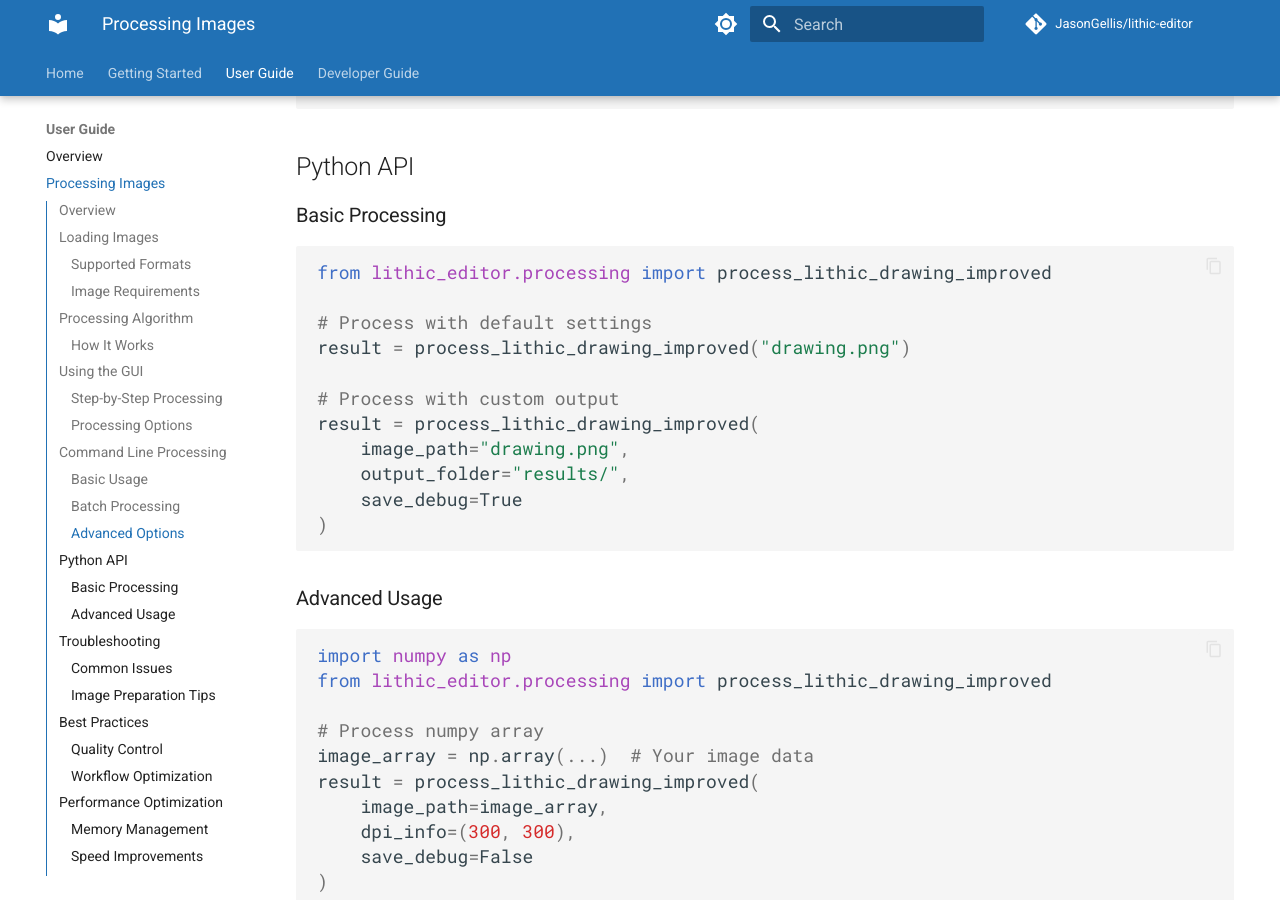
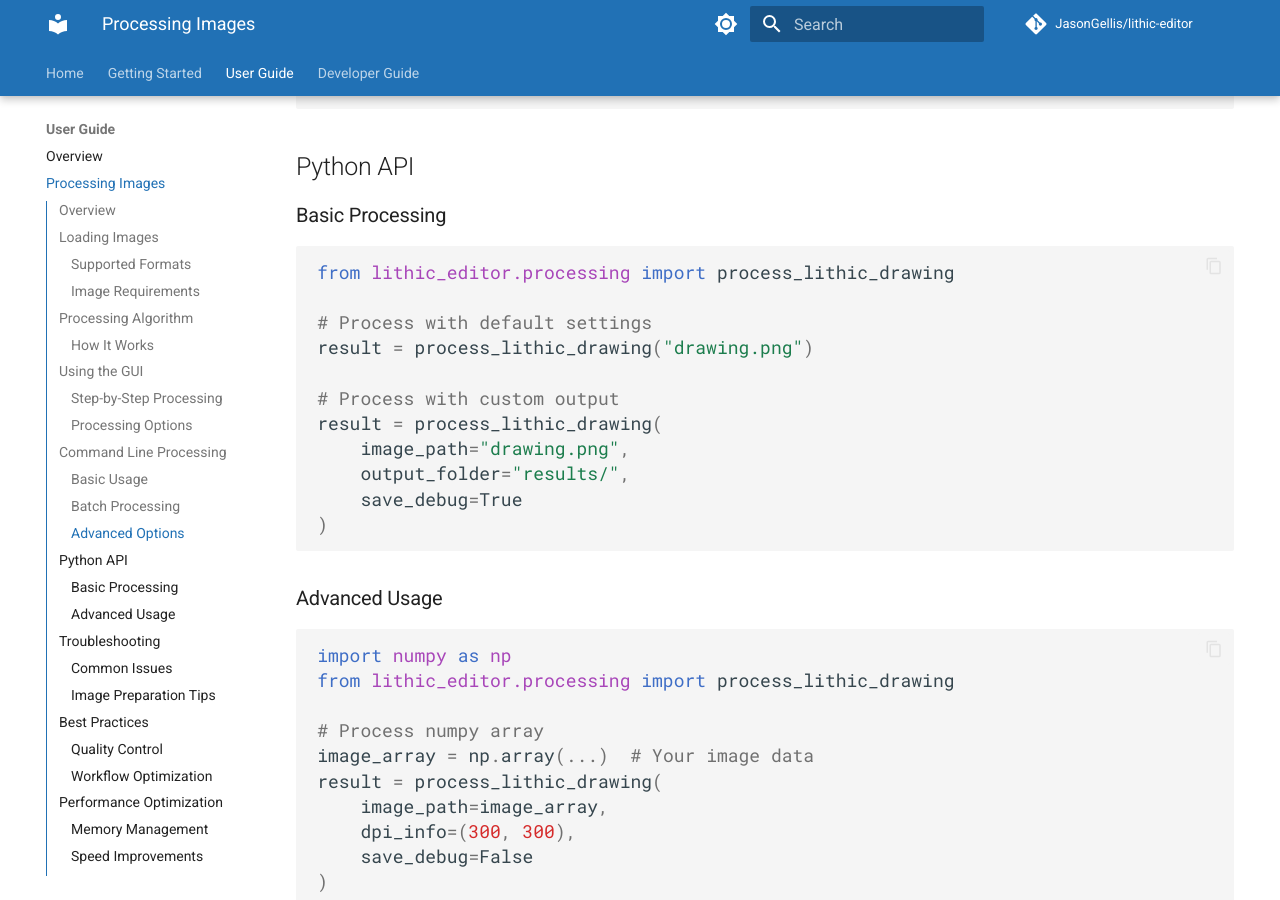
Before and after one commit to JasonGellis/lithic-editor, an MkDocs documentation site: the page built from docs/user-guide/processing.md, in a window 1280 px wide and 900 px high, scrolled down 3242 px. Built offline with MkDocs 1.6.1 and Material for MkDocs 9.7.7, drawn with Linux system fonts in a browser that asks for light colours; comment, search, counter and statistics services are not loaded; the version menu is left out; some of the changed text lies outside the part shown.

````diff
--- a/docs/user-guide/processing.md
+++ b/docs/user-guide/processing.md
@@ -131,13 +131,13 @@ lithic-editor process image.png \
 ### Basic Processing
 
 ```python
-from lithic_editor.processing import process_lithic_drawing_improved
+from lithic_editor.processing import process_lithic_drawing
 
 # Process with default settings
-result = process_lithic_drawing_improved("drawing.png")
+result = process_lithic_drawing("drawing.png")
 
 # Process with custom output
-result = process_lithic_drawing_improved(
+result = process_lithic_drawing(
     image_path="drawing.png",
     output_folder="results/",
     save_debug=True
@@ -148,11 +148,11 @@ result = process_lithic_drawing_improved(
 
 ```python
 import numpy as np
-from lithic_editor.processing import process_lithic_drawing_improved
+from lithic_editor.processing import process_lithic_drawing
 
 # Process numpy array
 image_array = np.array(...)  # Your image data
-result = process_lithic_drawing_improved(
+result = process_lithic_drawing(
     image_path=image_array,
     dpi_info=(300, 300),
     save_debug=False
@@ -257,10 +257,10 @@ for stage_name, stage_image in stages:
 ### Parallel Processing
 ```python
 from multiprocessing import Pool
-from lithic_editor.processing import process_lithic_drawing_improved
+from lithic_editor.processing import process_lithic_drawing
 
 def process_file(filename):
-    return process_lithic_drawing_improved(filename)
+    return process_lithic_drawing(filename)
 
 with Pool(processes=4) as pool:
     results = pool.map(process_file, file_list)
--- a/lithic_editor/__init__.py
+++ b/lithic_editor/__init__.py
@@ -15,11 +15,11 @@ __email__ = "jg760@cam.ac.uk"
 __institution__ = "University of Cambridge, Department of Archaeology and Anthropology"
 
 # Main package exports as specified in PythonPackaging.md
-from lithic_editor.processing import process_lithic_drawing_improved
+from lithic_editor.processing import process_lithic_drawing
 from lithic_editor.gui import launch_gui
 
 __all__ = [
-    "process_lithic_drawing_improved",
+    "process_lithic_drawing",
     "launch_gui",
     "__version__"
 ]
````
Also changed, not shown: docs/features.md (+2 -2 lines), docs/getting-started/quickstart.md (+2 -2 lines), docs/index.md (+2 -2 lines), 9 other files.
